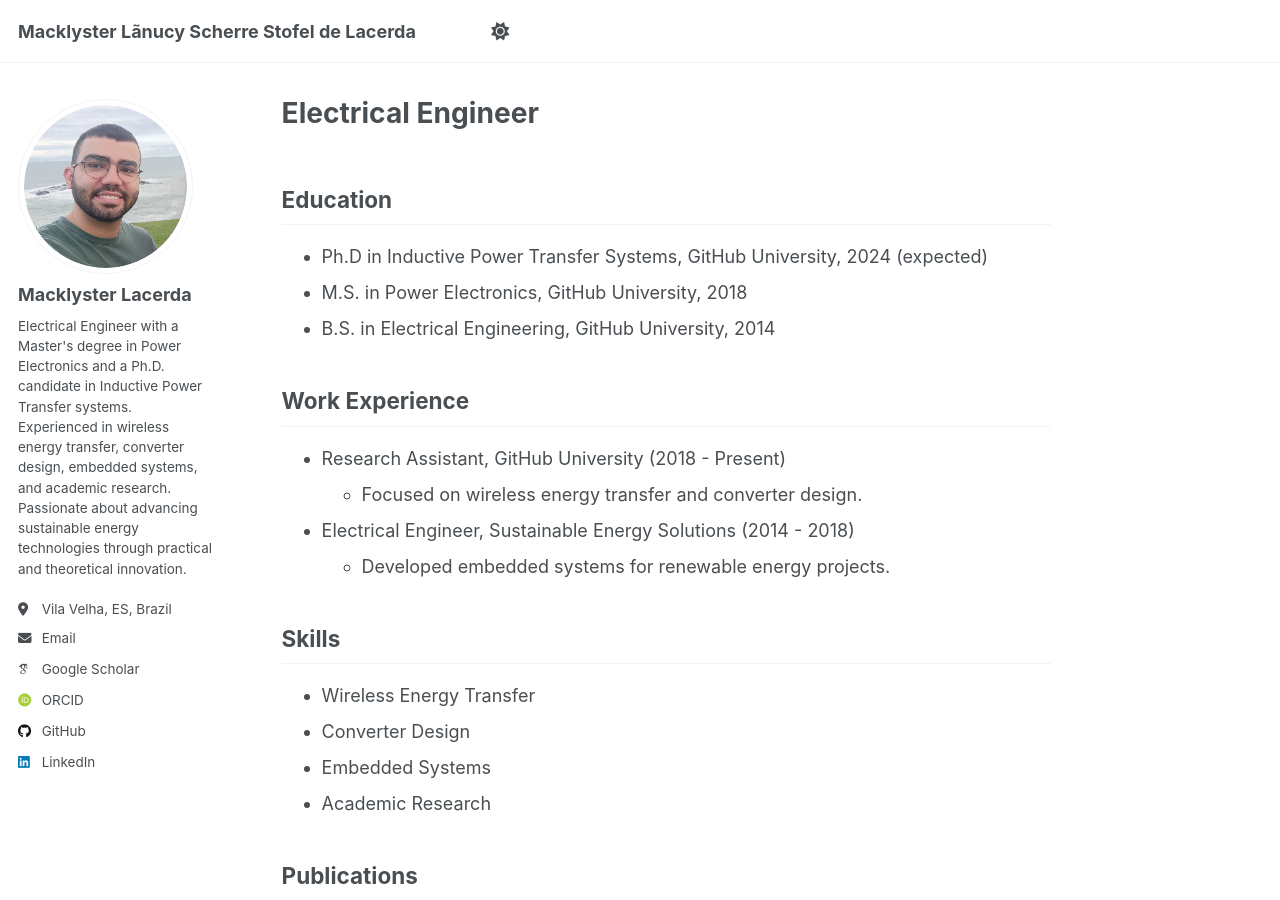
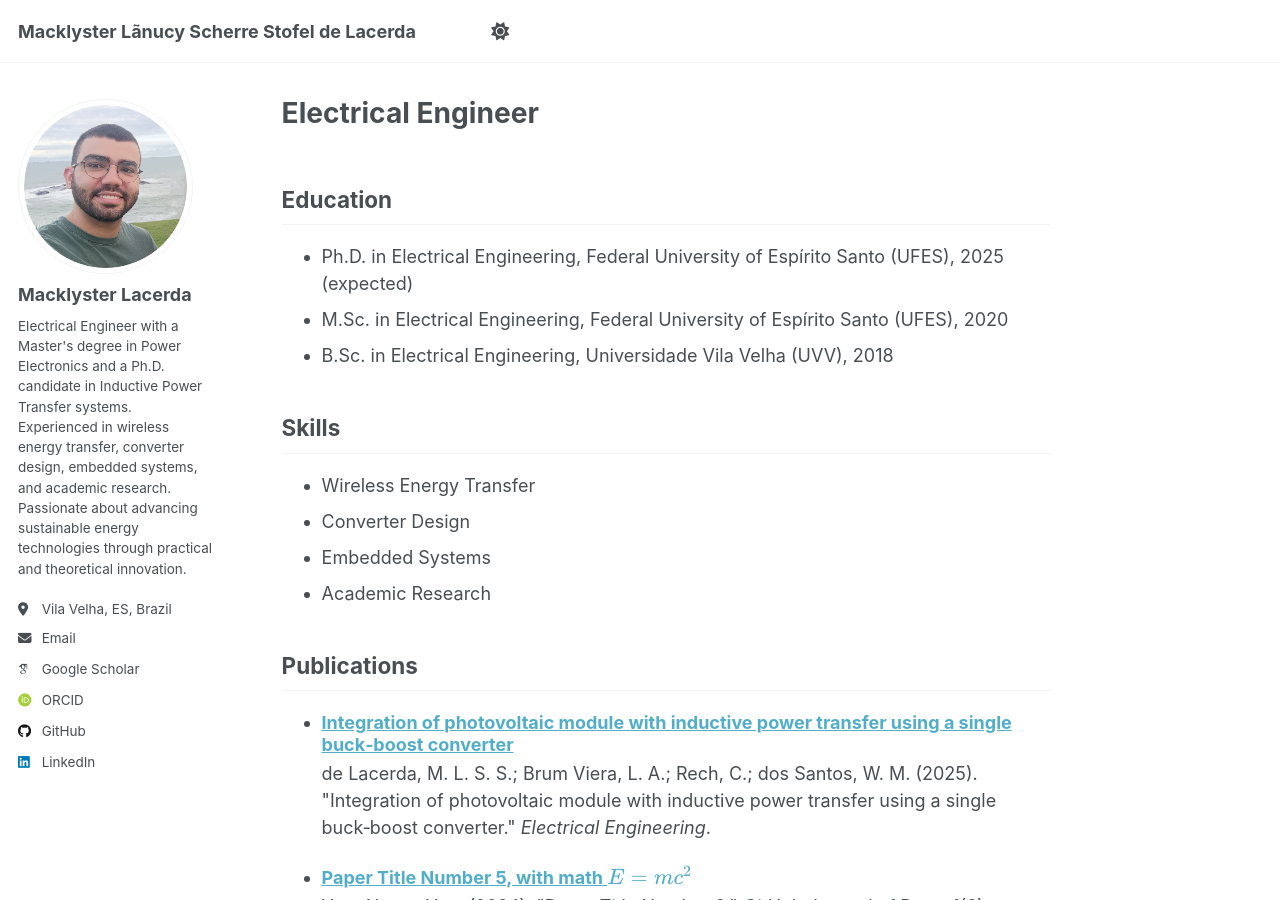
Before and after one commit to MacklysterLacerda/macklysterlacerda.github.io, a Jekyll site: the page built from _pages/about.md, in a window 1280 px wide and 900 px high. Built offline with Jekyll 4.4.1, drawn with Linux system fonts in a browser that asks for light colours; some web fonts are replaced.

Commit message:
fix: update education section with current degrees and expected graduation year

```diff
--- a/_pages/about.md
+++ b/_pages/about.md
@@ -5,15 +5,20 @@ author_profile: true
 ---
 
 ## Education
+* Ph.D. in Electrical Engineering, Federal University of Espírito Santo (UFES), 2025 (expected)
+* M.Sc. in Electrical Engineering, Federal University of Espírito Santo (UFES), 2020
+* B.Sc. in Electrical Engineering, Universidade Vila Velha (UVV), 2018
+
+<!-- ## Education
 * Ph.D in Inductive Power Transfer Systems, GitHub University, 2024 (expected)
 * M.S. in Power Electronics, GitHub University, 2018
-* B.S. in Electrical Engineering, GitHub University, 2014
+* B.S. in Electrical Engineering, GitHub University, 2014 -->
 
-## Work Experience
+<!-- ## Work Experience
 * Research Assistant, GitHub University (2018 - Present)
   * Focused on wireless energy transfer and converter design.
 * Electrical Engineer, Sustainable Energy Solutions (2014 - 2018)
-  * Developed embedded systems for renewable energy projects.
+  * Developed embedded systems for renewable energy projects. -->
 
 ## Skills
 * Wireless Energy Transfer
```
